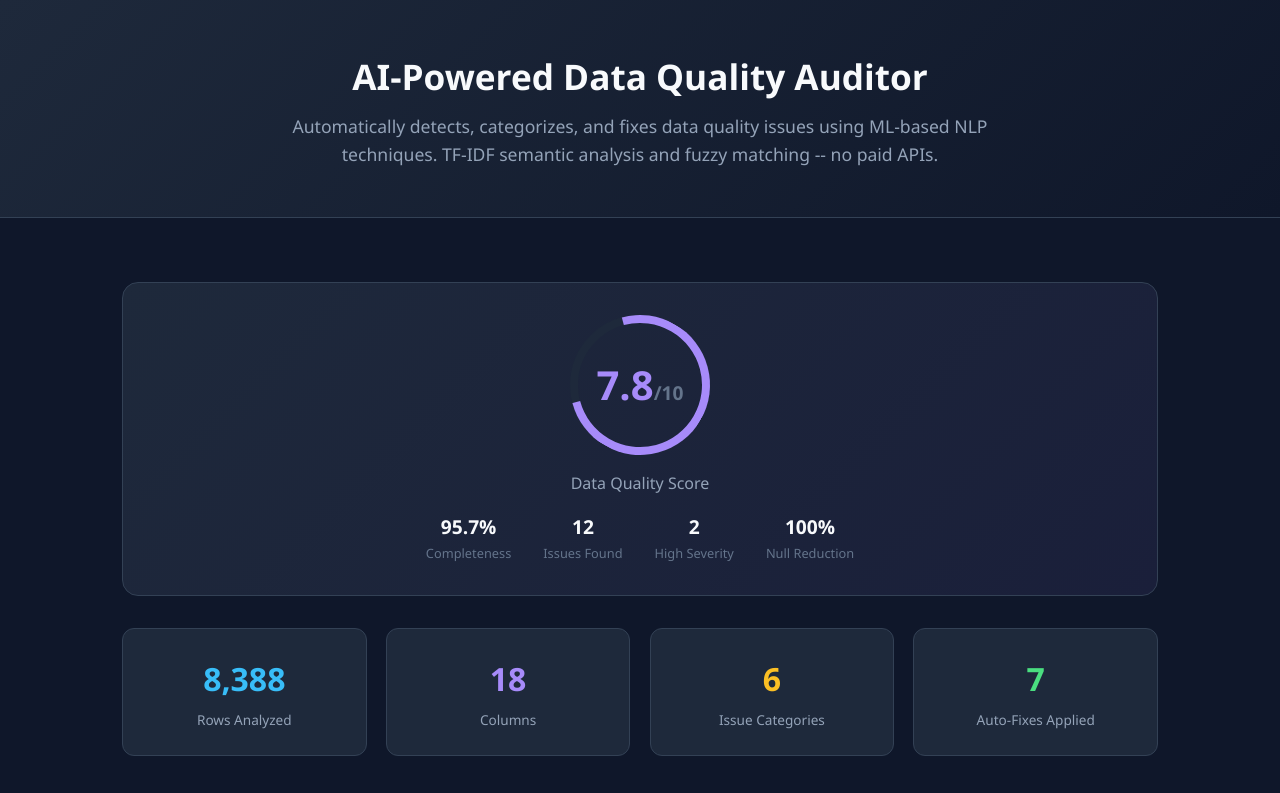
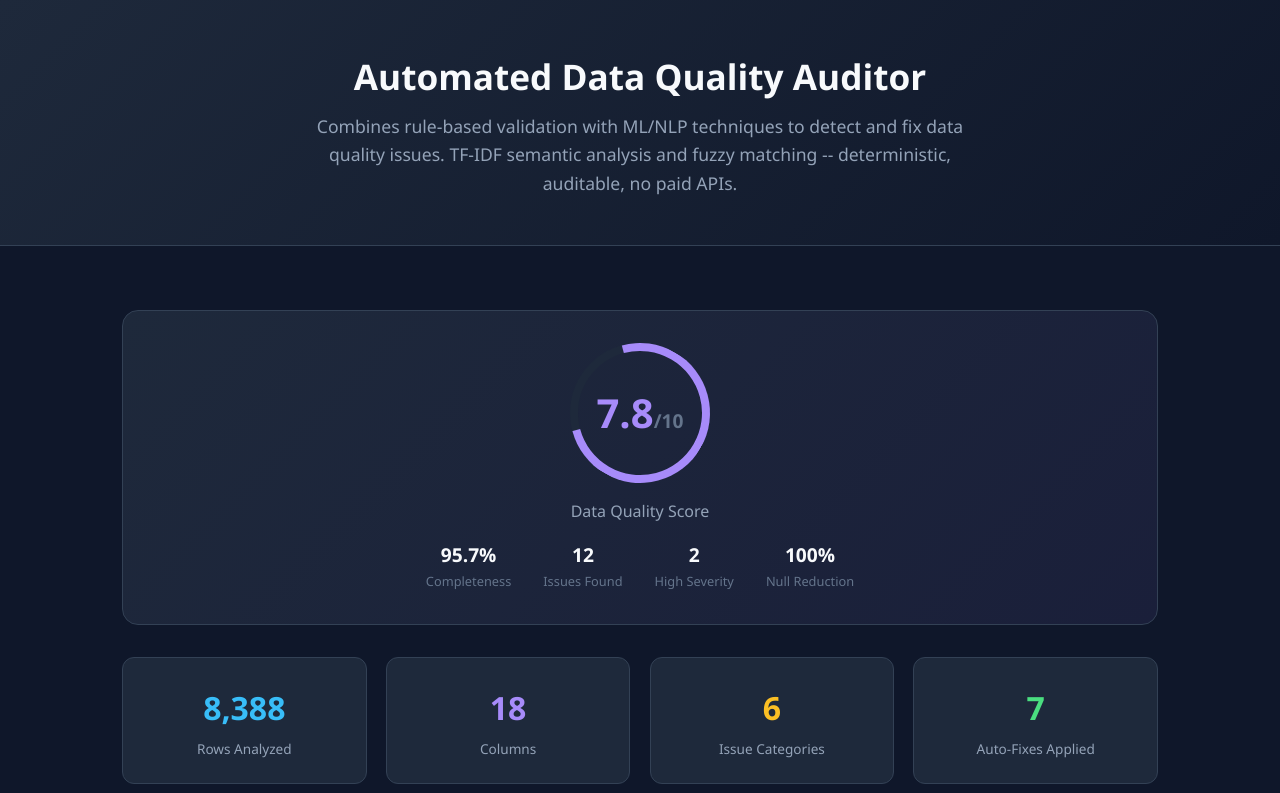
Before and after one commit to rpatel0022/ai-data-quality-auditor, a plain HTML site: page docs/index.html in a window 1280 px wide. Shown: the top 793 px of the page. Drawn offline with Linux system fonts and the light colour scheme.

Commit message:
rename to Automated Data Quality Auditor for accuracy

```diff
--- a/docs/index.html
+++ b/docs/index.html
@@ -3,7 +3,7 @@
 <head>
     <meta charset="UTF-8">
     <meta name="viewport" content="width=device-width, initial-scale=1.0">
-    <title>AI-Powered Data Quality Auditor</title>
+    <title>Automated Data Quality Auditor</title>
     <style>
         * { margin: 0; padding: 0; box-sizing: border-box; }
         body { font-family: 'Segoe UI', system-ui, -apple-system, sans-serif; background: #0f172a; color: #e2e8f0; line-height: 1.6; }
@@ -67,8 +67,8 @@
 </head>
 <body>
     <div class="hero">
-        <h1>AI-Powered Data Quality Auditor</h1>
-        <p>Automatically detects, categorizes, and fixes data quality issues using ML-based NLP techniques. TF-IDF semantic analysis and fuzzy matching -- no paid APIs.</p>
+        <h1>Automated Data Quality Auditor</h1>
+        <p>Combines rule-based validation with ML/NLP techniques to detect and fix data quality issues. TF-IDF semantic analysis and fuzzy matching -- deterministic, auditable, no paid APIs.</p>
     </div>
 
     <div class="container">
```
